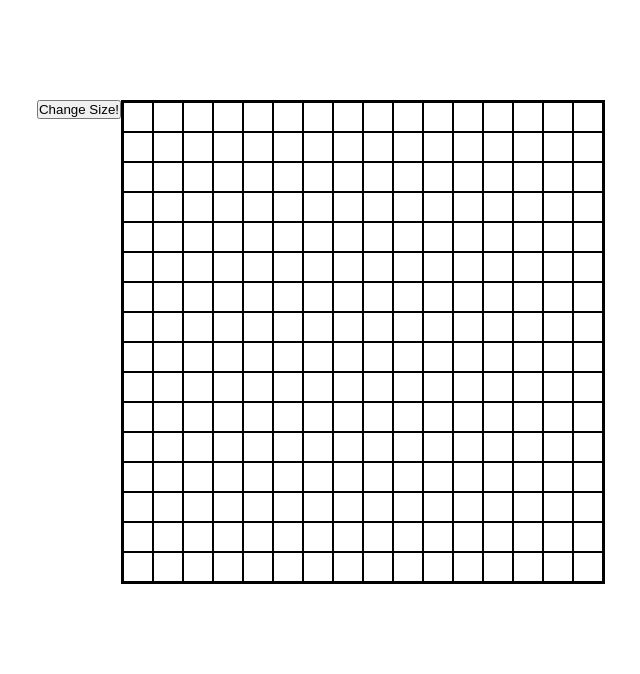
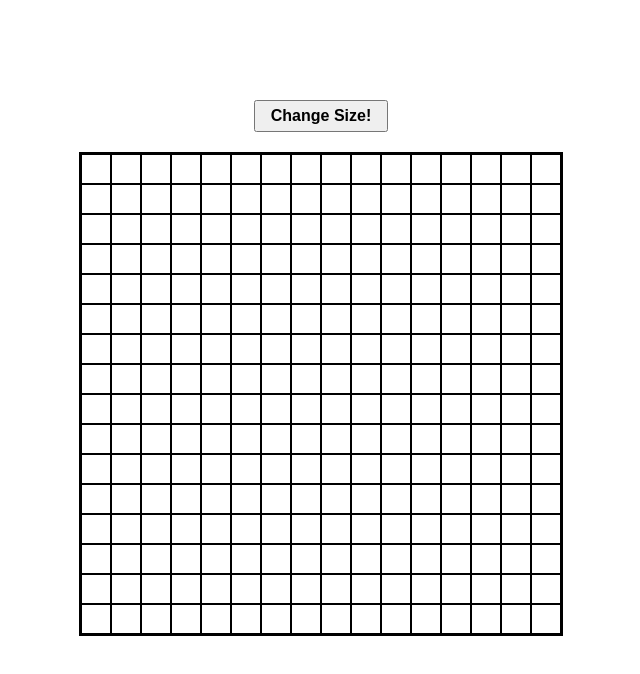
Before and after one commit to LongNguyenUC/Etch-a-Sketch, a plain HTML site: page index.html in a window 1280 px wide. Shown: the whole page, without its empty margins (319-959 px from the left). Drawn offline with Linux system fonts and the light colour scheme.

Commit message:
Styled canvas changing button and moved it to top

```diff
--- a/styles.css
+++ b/styles.css
@@ -5,8 +5,15 @@
 }
 body{
     display: flex;
-    justify-content: center;
+    flex-direction: column;
+    align-items: center;
     padding: 100px 0px;
+}
+#changeSizeButton{
+    padding: 5px 15px;
+    font-size: 1rem;
+    font-weight: bold;
+    margin-bottom: 20px;
 }
 .canvas-container{
     box-sizing: content-box;
```
